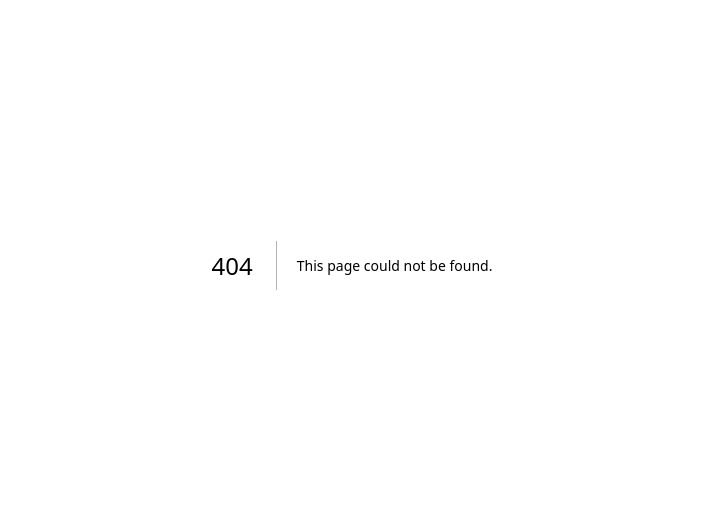
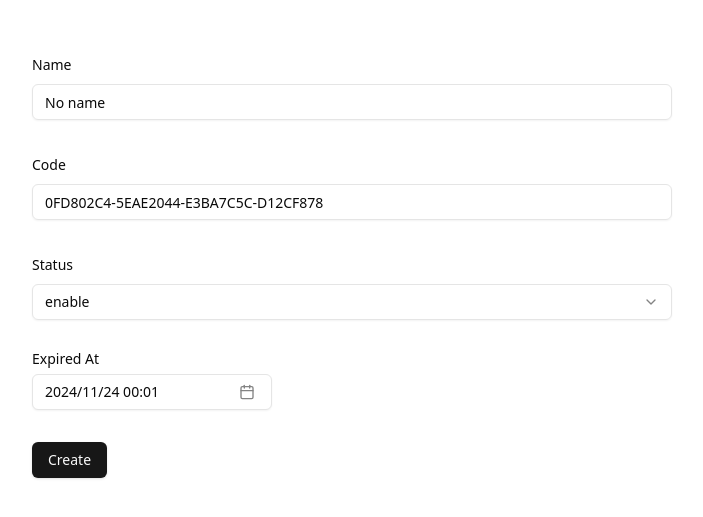
Before and after one commit to tuki0918/discord-license-manager, a Next.js app: page /licenses/new in a window 1280 px wide. Before the commit this address had no page. Shown: the part 135-652 px from the top of the page, without its empty margins (288-991 px from the left). Built offline with nearby package versions, Linux system fonts and the light colour scheme.

Commit message:
Add edit and new license pages with LicenseForm integration

```diff
--- /dev/null
+++ b/app/licenses/[licenseId]/edit/page.tsx
@@ -0,0 +1,26 @@
+import LicenseForm from "@/components/LicenseForm";
+import prisma from "@/libs/db";
+import { notFound } from "next/navigation";
+
+type PageProps = {
+	params: { licenseId: string };
+};
+
+export default async function Page({ params }: PageProps) {
+	const { licenseId } = params;
+	const data = await prisma.license.findUnique({
+		where: { id: Number(licenseId) },
+	});
+
+	if (!data) {
+		notFound();
+	}
+
+	return (
+		<div className="container mx-auto">
+			<div className="h-screen flex items-center justify-center">
+				<LicenseForm itemId={String(data.id)} defaultValues={data} />
+			</div>
+		</div>
+	);
+}
--- /dev/null
+++ b/app/licenses/new/page.tsx
@@ -0,0 +1,16 @@
+import LicenseForm from "@/components/LicenseForm";
+import { generateLicenseKey } from "@/utils/keygen";
+
+export default async function Page() {
+	return (
+		<div className="container mx-auto">
+			<div className="h-screen flex items-center justify-center">
+				<LicenseForm
+					defaultValues={{
+						code: generateLicenseKey(),
+					}}
+				/>
+			</div>
+		</div>
+	);
+}
```
